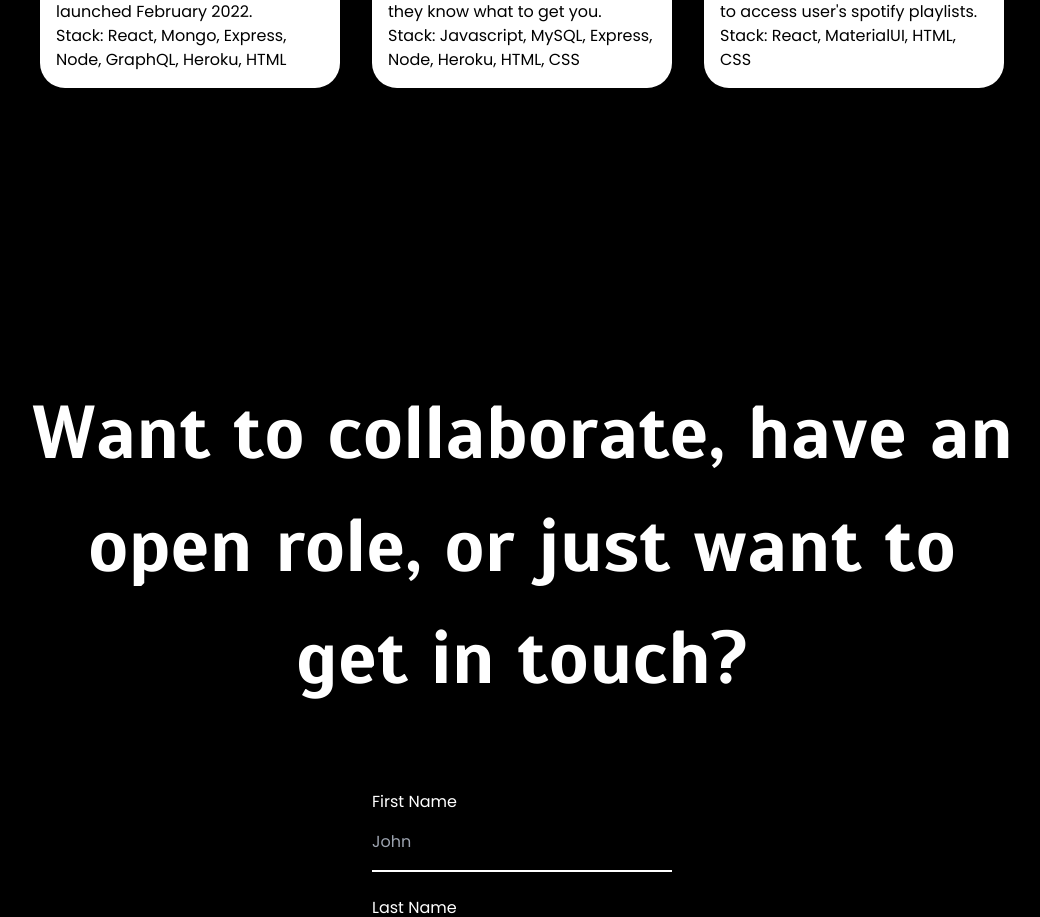
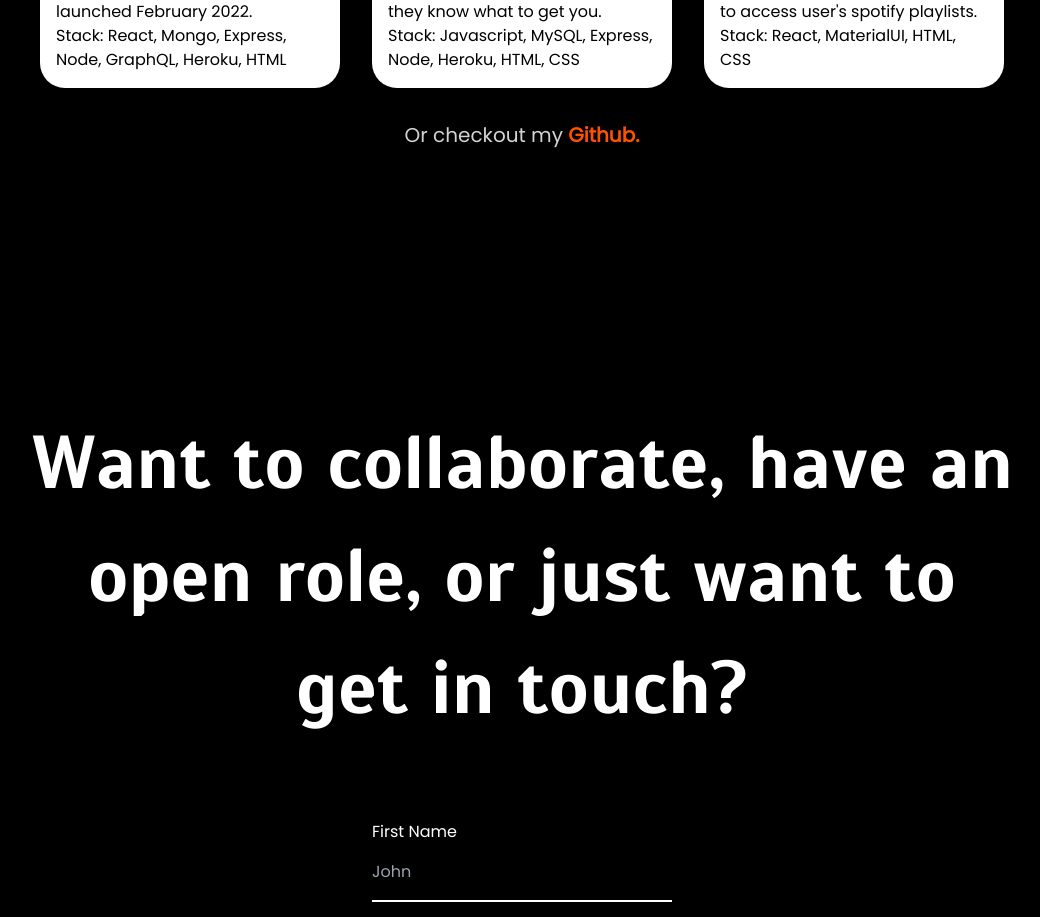
Before and after one commit to jeremiah-quill/Portfolio-Website, a React (Create React App) app: page / in a window 1280 px wide. Shown: the part 2949-3866 px from the top of the page, without its empty margins (118-1158 px from the left). Built offline with nearby package versions, Linux system fonts and the light colour scheme.

Commit message:
added github link under featured work

```diff
--- a/src/pages/Home.js
+++ b/src/pages/Home.js
@@ -136,6 +136,20 @@ const Home = () => {
               ))}
             </Fade>
           </ul>
+          <div className="flex justify-center">
+            <Fade direction="up" delay={0} triggerOnce fraction={0}>
+              <p>
+                Or checkout my{` `}
+                <a
+                  className="text-orange-accent font-bold hover:underline"
+                  href="https://github.com/jeremiah-quill"
+                  target="_blank"
+                  rel="noopener">
+                  Github.
+                </a>
+              </p>
+            </Fade>
+          </div>
           {/* <div className="flex-center-container">
             <Fade direction="up" delay={0} triggerOnce fraction={0}>
               <CustomLink to="/work" className="btn secondary">
```
